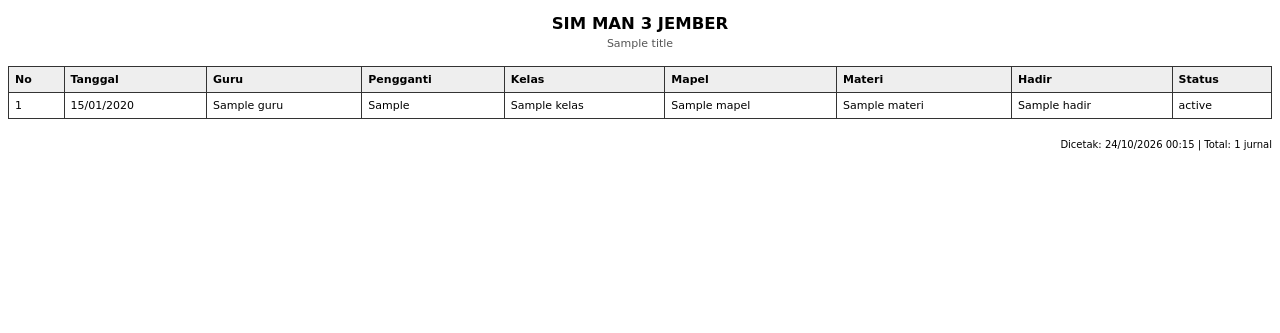
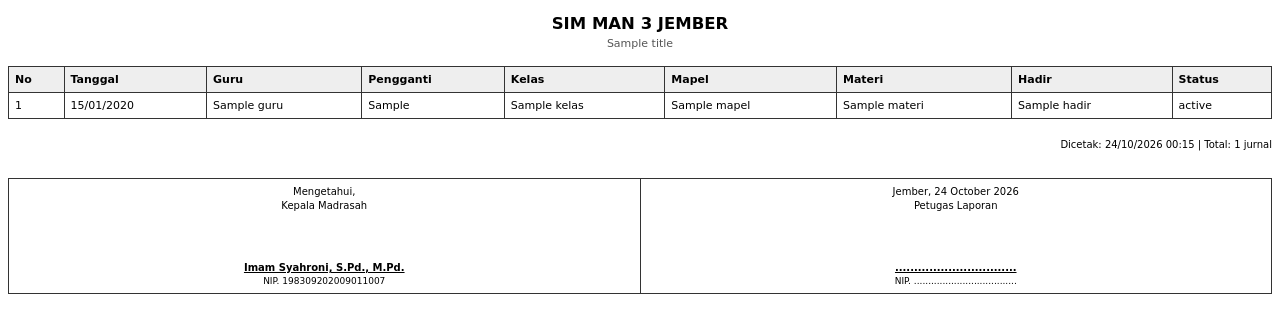
Before and after one commit to afanafandi58-design/sim-man3-jember, a Laravel app: template jurnal-kbm/resources/views/laporan/rekap.blade.php in a window 1280 px wide. Shown: the top 333 px of the page. Run offline with Laravel 12, Linux system fonts and the light colour scheme; the template is opened without the code that fills it: most values are stand-ins (such as "Sample title", 1, 10 or a date in 2020); some libraries are stand-ins or nearby versions.

Commit message:
Store Kepala Madrasah name and NIP in config for PDF signatures.
Centralize Kamad identity in config/madrasah.php and shared PDF partial so rekap and related reports always show Imam Syahroni with NIP 198309202009011007.

Co-authored-by: afanafandi58 <afanafandi58@gmail.com>

```diff
--- /dev/null
+++ b/jurnal-kbm/config/madrasah.php
@@ -0,0 +1,17 @@
+<?php
+
+/**
+ * Identitas madrasah untuk kop surat & blok tanda tangan PDF.
+ * Ubah via .env bila perlu tanpa menyentuh blade.
+ */
+return [
+
+    'nama' => env('MADRASAH_NAMA', 'Madrasah Aliyah Negeri 3 Jember'),
+
+    'kepala' => [
+        'nama' => env('MADRASAH_KEPALA_NAMA', 'Imam Syahroni, S.Pd., M.Pd.'),
+        'nip' => env('MADRASAH_KEPALA_NIP', '198309202009011007'),
+        'jabatan' => env('MADRASAH_KEPALA_JABATAN', 'Kepala Madrasah'),
+    ],
+
+];
--- a/jurnal-kbm/resources/views/laporan/rekap.blade.php
+++ b/jurnal-kbm/resources/views/laporan/rekap.blade.php
@@ -73,5 +73,27 @@
     <div class="footer">
         Dicetak: {{ now()->format('d/m/Y H:i') }} | Total: {{ $jurnals->count() }} jurnal
     </div>
+
+    @php
+        $kamadNama = config('madrasah.kepala.nama', 'Imam Syahroni, S.Pd., M.Pd.');
+        $kamadNip = config('madrasah.kepala.nip', '198309202009011007');
+        $kamadJabatan = config('madrasah.kepala.jabatan', 'Kepala Madrasah');
+    @endphp
+    <table style="width:100%; margin-top:28px; border-collapse:collapse;">
+        <tr>
+            <td style="width:50%; text-align:center; font-size:10px; line-height:1.4;">
+                Mengetahui,<br>
+                {{ $kamadJabatan }}
+                <div style="margin-top:48px; font-weight:bold; text-decoration:underline;">{{ $kamadNama }}</div>
+                <div style="font-size:9px;">NIP. {{ $kamadNip }}</div>
+            </td>
+            <td style="width:50%; text-align:center; font-size:10px; line-height:1.4;">
+                Jember, {{ now()->translatedFormat('d F Y') }}<br>
+                Petugas Laporan
+                <div style="margin-top:48px; font-weight:bold; text-decoration:underline;">................................</div>
+                <div style="font-size:9px;">NIP. ....................................</div>
+            </td>
+        </tr>
+    </table>
 </body>
 </html>
```
Also changed, not shown: jurnal-kbm/resources/views/guru/jurnal/pdf_jurnal.blade.php (+5 -53 lines), jurnal-kbm/resources/views/guru/laporan/rekap.blade.php (+5 -16 lines), jurnal-kbm/resources/views/partials/pdf-ttd-kepala-guru.blade.php (added, +36 -0 lines), 1 other file.
